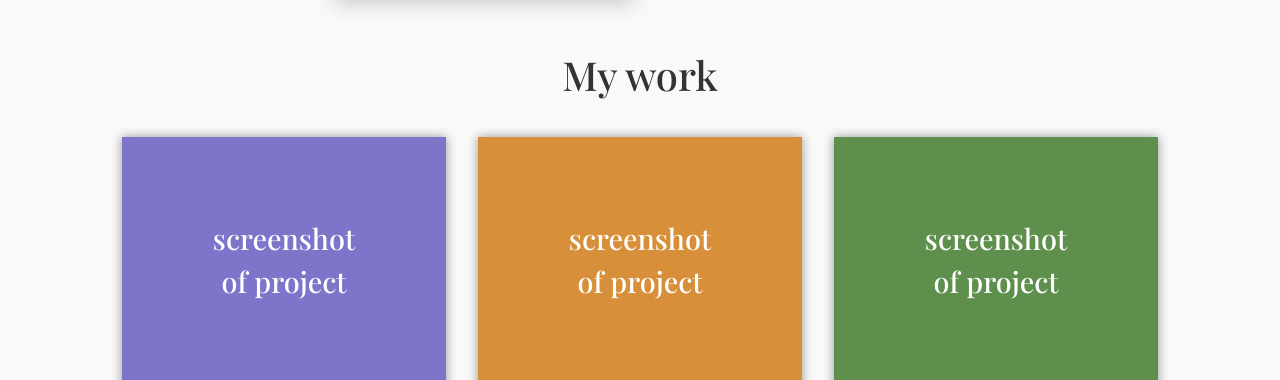
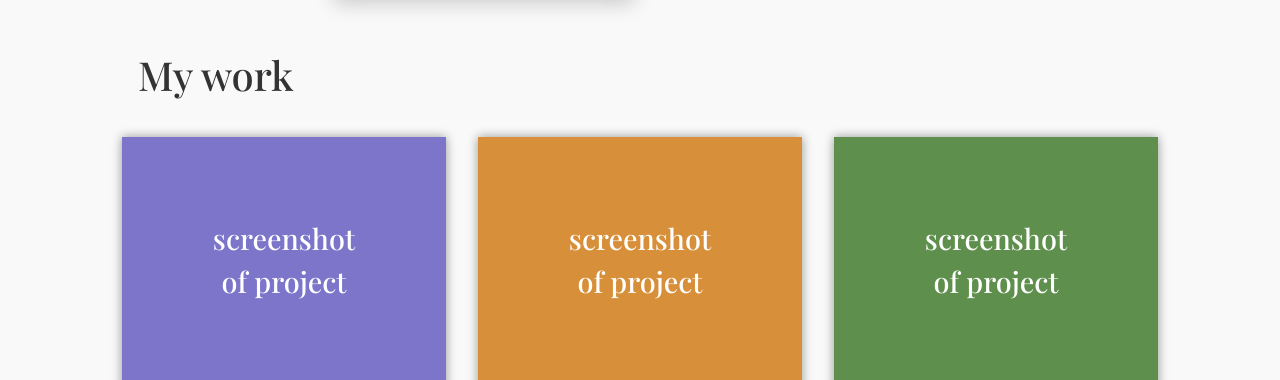
Before and after one commit to nathanhrussell/homepage, a plain HTML site: page index.html in a window 1280 px wide. Shown: the part 419-799 px from the top of the page. Drawn offline with nearby package versions, Linux system fonts and the light colour scheme; a web font is replaced by a local one.

Commit message:
Align my work heading to the left on desktop layout

```diff
--- a/style.css
+++ b/style.css
@@ -500,8 +500,6 @@ h2, h3 {
 
         .my-work h2 {
             text-align: left;
-            max-width: 1100px;
-            margin: 0 auto;
             margin-bottom: 2rem;
             font-size: 2.5rem;
         }
```
